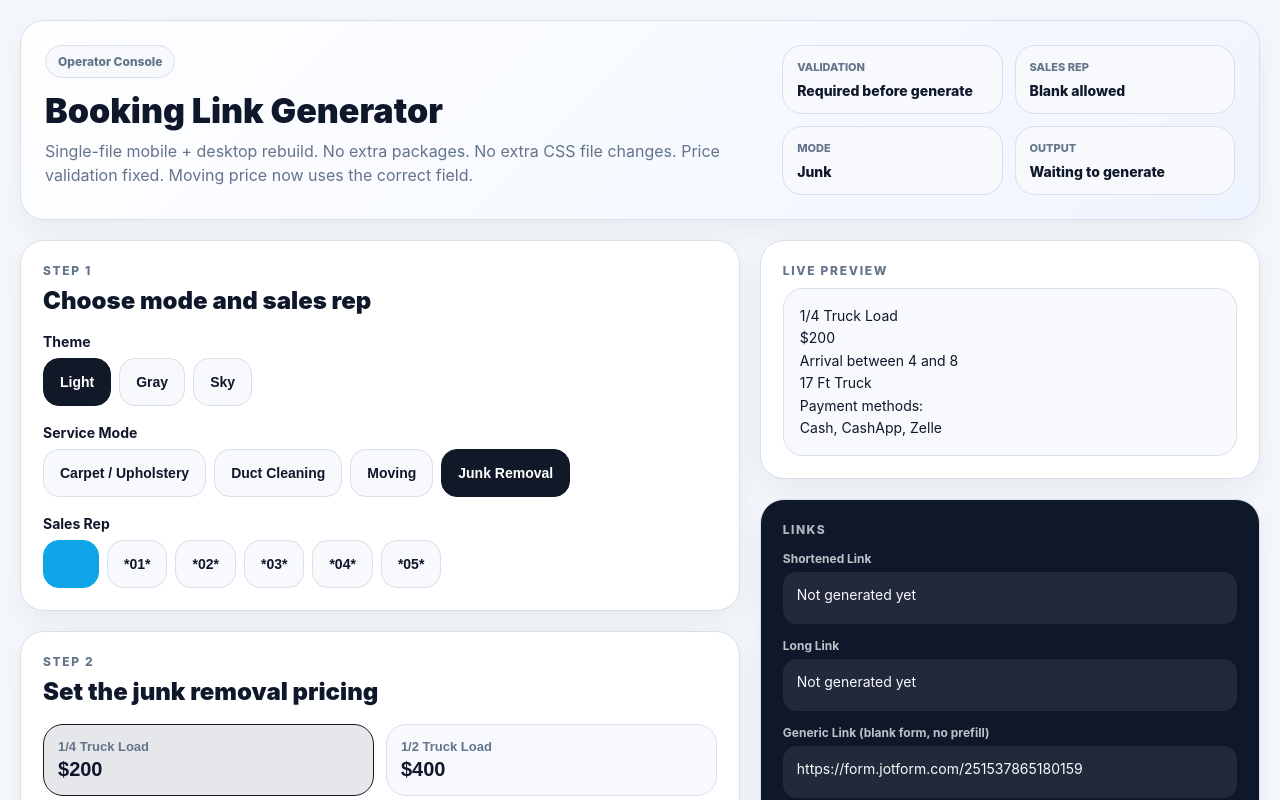
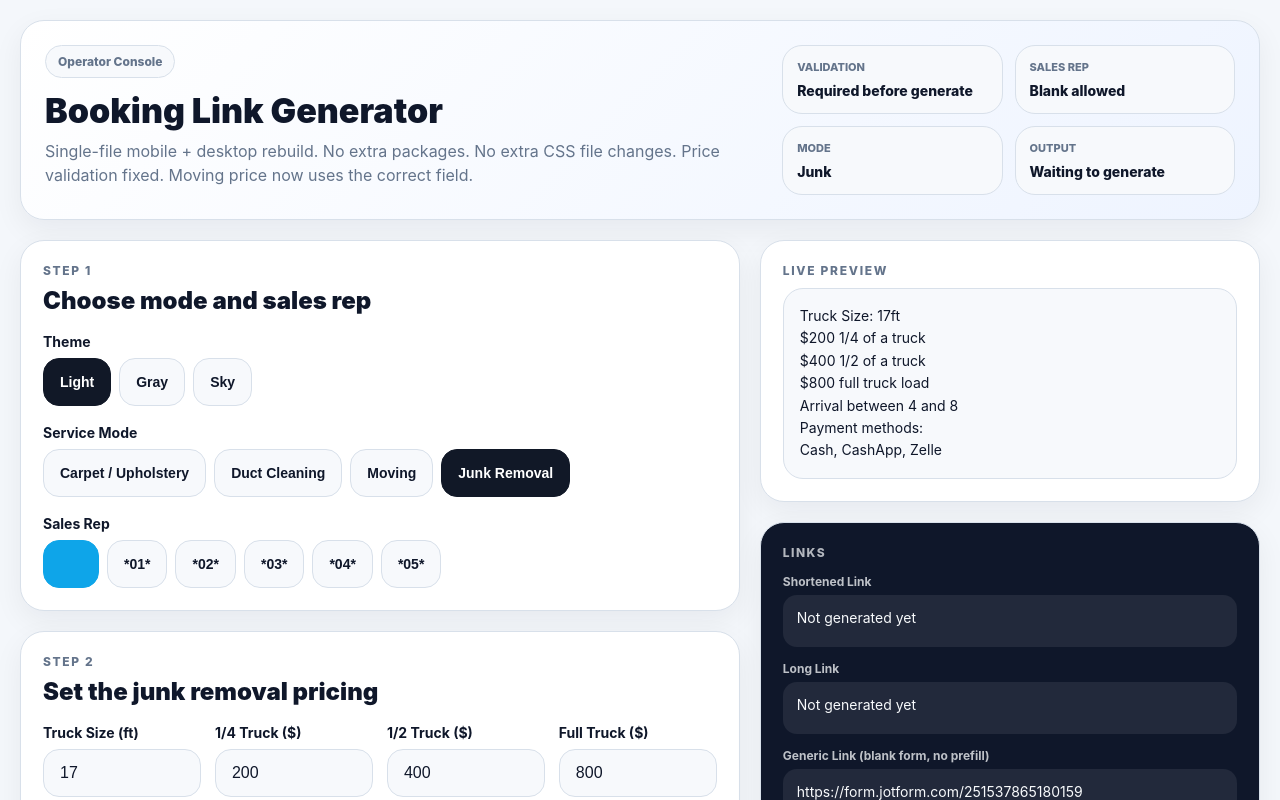
Before and after one commit to Samedaysteamer/booking-link-generator, a React (Vite) app: page / in a window 1280 px wide. Both pictures are taken after a click on the button "Junk Removal". Shown: the top 800 px of the page. Built offline with nearby package versions, Linux system fonts and the light colour scheme.

Commit message:
Update App.jsx claude junk removal

```diff
--- a/App.jsx
+++ b/App.jsx
@@ -65,12 +65,6 @@ const MOVING_PRESETS = [
     truckSize: '17',
     note: '$150 each additional hour / delivery',
   },
-];
-
-const JUNK_PRESETS = [
-  { id: 'quarter', label: '1/4 Truck Load', price: '200' },
-  { id: 'half', label: '1/2 Truck Load', price: '400' },
-  { id: 'full', label: 'Full Truck Load', price: '800' },
 ];
 
 const ARRIVAL_WINDOWS = {
@@ -241,9 +235,9 @@ function App() {
   const [ductSpecial, setDuctSpecial] = useState('custom');
   const [movingSpecial, setMovingSpecial] = useState('special_2men');
 
-  const [junkSpecial, setJunkSpecial] = useState('quarter');
-  const [junkLabel, setJunkLabel] = useState('1/4 Truck Load');
-  const [junkPrice, setJunkPrice] = useState('200');
+  const [junkQuarterPrice, setJunkQuarterPrice] = useState('200');
+  const [junkHalfPrice, setJunkHalfPrice] = useState('400');
+  const [junkFullPrice, setJunkFullPrice] = useState('800');
   const [junkArrival, setJunkArrival] = useState('Arrival between 4 and 8');
   const [junkTruckSize, setJunkTruckSize] = useState('17');
   const [junkFlatRate, setJunkFlatRate] = useState('');
@@ -268,8 +262,8 @@ function App() {
   }, [colors.page]);
 
   const currentArrivalWindow = mode === 'moving' ? movingArrival : mode === 'junk' ? junkArrival : arrivalWindow;
-  const currentPrice = mode === 'moving' ? blockPrice : mode === 'junk' ? junkPrice : quotedPrice;
-  const currentService = mode === 'moving' ? 'Moving' : mode === 'junk' ? junkLabel : serviceType;
+  const currentPrice = mode === 'moving' ? blockPrice : mode === 'junk' ? junkFlatRate || '' : quotedPrice;
+  const currentService = mode === 'moving' ? 'Moving' : mode === 'junk' ? 'Junk Removal' : serviceType;
 
   const genericLink = useMemo(() => {
     return mode === 'duct'
@@ -298,15 +292,16 @@ CashApp payment $5 fee
     }
 
     if (mode === 'junk') {
-      const flatRateLine = junkFlatRate ? `Flat Rate: $${junkFlatRate}\n` : '';
+      const pricingBlock = junkFlatRate
+        ? `Flat Rate: $${junkFlatRate}`
+        : `$${junkQuarterPrice} 1/4 of a truck\n$${junkHalfPrice} 1/2 of a truck\n$${junkFullPrice} full truck load`;
       const retrievalLine = junkRetrievalFee ? `Retrieval Fee: $${junkRetrievalFee}\n` : '';
       const hourlyRetrievalLine = junkHourlyRetrievalFee
         ? `Hourly Retrieval Fee: $${junkHourlyRetrievalFee}/hr\n`
         : '';
-      return `${salesRepLine}${junkLabel}
-$${junkPrice}
-${flatRateLine}${retrievalLine}${hourlyRetrievalLine}${junkArrival}
-${junkTruckSize} Ft Truck
+      return `${salesRepLine}Truck Size: ${junkTruckSize}ft
+${pricingBlock}
+${retrievalLine}${hourlyRetrievalLine}${junkArrival}
 Payment methods:
 Cash, CashApp, Zelle`;
     }
@@ -329,8 +324,9 @@ Card payment: 7% processing fee`;
     serviceType,
     quotedPrice,
     arrivalWindow,
-    junkLabel,
-    junkPrice,
+    junkQuarterPrice,
+    junkHalfPrice,
+    junkFullPrice,
     junkArrival,
     junkTruckSize,
     junkFlatRate,
@@ -339,7 +335,7 @@ Card payment: 7% processing fee`;
   ]);
 
   const messageToCopy = generatedLink
-    ? `Click on the link below so we can get your work order created:\n${generatedLink}`
+    ? `Click on the link below so we can get your work order created:\n${generatedLink}\n\nIf the link isn't clickable, copy and paste it into your web browser and it will open right up.`
     : '';
 
   const canGenerate = Boolean(
@@ -347,7 +343,7 @@ Card payment: 7% processing fee`;
       (mode === 'moving'
         ? blockPrice && blockHours && additionalRate && numMovers && truckSize
         : mode === 'junk'
-        ? junkPrice && junkTruckSize
+        ? junkTruckSize && (junkFlatRate || (junkQuarterPrice && junkHalfPrice && junkFullPrice))
         : serviceType && quotedPrice)
   );
 
@@ -369,14 +365,14 @@ Card payment: 7% processing fee`;
       setArrivalWindow('Arrival between 8 and 12');
       setDuctSpecial('deep600');
     } else if (nextMode === 'junk') {
-      setJunkLabel('1/4 Truck Load');
-      setJunkPrice('200');
+      setJunkQuarterPrice('200');
+      setJunkHalfPrice('400');
+      setJunkFullPrice('800');
       setJunkArrival('Arrival between 4 and 8');
       setJunkTruckSize('17');
       setJunkFlatRate('');
       setJunkRetrievalFee('');
       setJunkHourlyRetrievalFee('');
-      setJunkSpecial('quarter');
     } else {
       setBlockPrice('300');
       setBlockHours('2');
@@ -420,15 +416,6 @@ Card payment: 7% processing fee`;
     setErrorMessage('');
   }
 
-  function applyJunkPreset(id) {
-    setJunkSpecial(id);
-    const preset = JUNK_PRESETS.find((item) => item.id === id);
-    if (!preset) return;
-    setJunkLabel(preset.label);
-    setJunkPrice(preset.price);
-    setErrorMessage('');
-  }
-
   async function copyToClipboard(text, fieldName) {
     if (!text) return;
     try {
@@ -444,7 +431,10 @@ Card payment: 7% processing fee`;
     const cleanQuotedPrice = sanitizeNumber(quotedPrice);
     const cleanBlockPrice = sanitizeNumber(blockPrice);
     const cleanAdditionalRate = sanitizeNumber(additionalRate);
-    const cleanJunkPrice = sanitizeNumber(junkPrice);
+    const cleanJunkQuarterPrice = sanitizeNumber(junkQuarterPrice);
+    const cleanJunkHalfPrice = sanitizeNumber(junkHalfPrice);
+    const cleanJunkFullPrice = sanitizeNumber(junkFullPrice);
+    const cleanJunkFlatRate = sanitizeNumber(junkFlatRate);
 
     if ((mode === 'carpet' || mode === 'duct') && !cleanQuotedPrice) {
       setErrorMessage('Please enter a quoted price before generating the booking link.');
@@ -467,8 +457,15 @@ Card payment: 7% processing fee`;
       return;
     }
 
-    if (mode === 'junk' && !cleanJunkPrice) {
-      setErrorMessage('Please enter a price before generating the booking link.');
+    if (mode === 'junk' && !junkTruckSize) {
+      setErrorMessage('Please enter a truck size before generating the booking link.');
+      setGeneratedLink('');
+      setRawLink('');
+      return;
+    }
+
+    if (mode === 'junk' && !cleanJunkFlatRate && !(cleanJunkQuarterPrice && cleanJunkHalfPrice && cleanJunkFullPrice)) {
+      setErrorMessage('Please enter a flat rate, or all three truck-load prices, before generating the booking link.');
       setGeneratedLink('');
       setRawLink('');
       return;
@@ -478,13 +475,15 @@ Card payment: 7% processing fee`;
 
     const baseUrl = genericLink;
 
-    const finalPrice = mode === 'moving' ? cleanBlockPrice : mode === 'junk' ? cleanJunkPrice : cleanQuotedPrice;
-    const finalService = mode === 'moving' ? 'Moving' : mode === 'junk' ? junkLabel : serviceType;
+    const finalPrice = mode === 'moving' ? cleanBlockPrice : mode === 'junk' ? cleanJunkFlatRate || '' : cleanQuotedPrice;
+    const finalService = mode === 'moving' ? 'Moving' : mode === 'junk' ? 'Junk Removal' : serviceType;
     const finalWindow = mode === 'moving' ? movingArrival : mode === 'junk' ? junkArrival : arrivalWindow;
     const { start, end } = getArrivalTimes(mode, finalWindow);
     const salesRepLine = salesRep ? `${salesRep}\n` : '';
 
-    const junkFlatRateLine = junkFlatRate ? `Flat Rate: $${junkFlatRate}\n` : '';
+    const junkPricingBlock = cleanJunkFlatRate
+      ? `Flat Rate: $${cleanJunkFlatRate}`
+      : `$${cleanJunkQuarterPrice} 1/4 of a truck\n$${cleanJunkHalfPrice} 1/2 of a truck\n$${cleanJunkFullPrice} full truck load`;
     const junkRetrievalLine = junkRetrievalFee ? `Retrieval Fee: $${junkRetrievalFee}\n` : '';
     const junkHourlyRetrievalLine = junkHourlyRetrievalFee
       ? `Hourly Retrieval Fee: $${junkHourlyRetrievalFee}/hr\n`
@@ -502,10 +501,9 @@ CashApp payment $5 fee
 
 ***First ${blockHours}hrs due at arrival***`
         : mode === 'junk'
-        ? `${salesRepLine}${junkLabel}
-$${cleanJunkPrice}
-${junkFlatRateLine}${junkRetrievalLine}${junkHourlyRetrievalLine}${junkArrival}
-${junkTruckSize} Ft Truck
+        ? `${salesRepLine}Truck Size: ${junkTruckSize}ft
+${junkPricingBlock}
+${junkRetrievalLine}${junkHourlyRetrievalLine}${junkArrival}
 Payment methods:
 Cash, CashApp, Zelle`
         : `${salesRepLine}${serviceType}
@@ -1031,51 +1029,7 @@ Card payment: 7% processing fee`;
 
               {mode === 'junk' && (
                 <>
-                  <div style={presetGridStyle}>
-                    {JUNK_PRESETS.map((preset) => {
-                      const isActive = junkSpecial === preset.id;
-                      return (
-                        <button
-                          key={preset.id}
-                          onClick={() => applyJunkPreset(preset.id)}
-                          style={{
-                            ...softCardStyle,
-                            textAlign: 'left',
-                            padding: 14,
-                            cursor: 'pointer',
-                            border: `1px solid ${isActive ? colors.accent : colors.border}`,
-                            background: isActive ? colors.accentSoft : colors.soft,
-                            color: colors.text,
-                          }}
-                        >
-                          <div style={{ fontSize: 13, fontWeight: 800, color: colors.muted }}>{preset.label}</div>
-                          <div style={{ fontSize: 20, fontWeight: 900, marginTop: 4 }}>${preset.price}</div>
-                        </button>
-                      );
-                    })}
-                  </div>
-
-                  <div style={dualFieldGrid}>
-                    <div>
-                      <div style={labelStyle}>Load Description</div>
-                      <input
-                        style={inputStyle}
-                        value={junkLabel}
-                        onChange={(e) => setJunkLabel(e.target.value)}
-                      />
-                    </div>
-                    <div>
-                      <div style={labelStyle}>Price ($)</div>
-                      <input
-                        style={inputStyle}
-                        value={junkPrice}
-                        onChange={(e) => setJunkPrice(sanitizeNumber(e.target.value))}
-                        inputMode="numeric"
-                      />
-                    </div>
-                  </div>
-
-                  <div style={{ ...movingFieldGrid, marginTop: 14 }}>
+                  <div style={movingFieldGrid}>
                     <div>
                       <div style={labelStyle}>Truck Size (ft)</div>
                       <input
@@ -1086,6 +1040,47 @@ Card payment: 7% processing fee`;
                       />
                     </div>
                     <div>
+                      <div style={labelStyle}>1/4 Truck ($)</div>
+                      <input
+                        style={inputStyle}
+                        value={junkQuarterPrice}
+                        onChange={(e) => setJunkQuarterPrice(sanitizeNumber(e.target.value))}
+                        inputMode="numeric"
+                      />
+                    </div>
+                    <div>
+                      <div style={labelStyle}>1/2 Truck ($)</div>
+                      <input
+                        style={inputStyle}
+                        value={junkHalfPrice}
+                        onChange={(e) => setJunkHalfPrice(sanitizeNumber(e.target.value))}
+                        inputMode="numeric"
+                      />
+                    </div>
+                    <div>
+                      <div style={labelStyle}>Full Truck ($)</div>
+                      <input
+                        style={inputStyle}
+                        value={junkFullPrice}
+                        onChange={(e) => setJunkFullPrice(sanitizeNumber(e.target.value))}
+                        inputMode="numeric"
+                      />
+                    </div>
+                  </div>
+
+                  <div style={{ fontSize: 12, color: colors.muted, marginTop: 10, marginBottom: 14 }}>
+                    All three truck-load prices show together by default, since the load size isn't known until
+                    you're at the customer's home.
+                  </div>
+
+                  <div
+                    style={{
+                      display: 'grid',
+                      gridTemplateColumns: isMobile ? '1fr' : 'repeat(3, minmax(0, 1fr))',
+                      gap: 14,
+                    }}
+                  >
+                    <div>
                       <div style={labelStyle}>Flat Rate ($)</div>
                       <input
                         style={inputStyle}
@@ -1094,6 +1089,9 @@ Card payment: 7% processing fee`;
                         inputMode="numeric"
                         placeholder="Optional"
                       />
+                      <div style={{ fontSize: 12, color: colors.muted, marginTop: 6 }}>
+                        Replaces the truck-load prices above when filled in
+                      </div>
                     </div>
                     <div>
                       <div style={labelStyle}>Retrieval Fee ($)</div>
```
